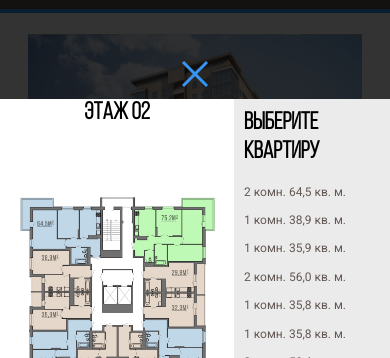
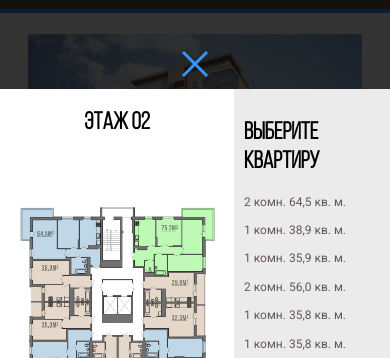
Before and after one commit to Lattecup/Melody, a plain HTML site: page index.html in a window 390 px wide. Both pictures are taken after a click on the button "Смотреть квартиры на этаже". Shown: the part 113-471 px from the top of the page. Drawn offline with nearby package versions, Linux system fonts and the light colour scheme.

Commit message:
fix: adaptive

```diff
--- a/blocks/popup/__title/popup__title.css
+++ b/blocks/popup/__title/popup__title.css
@@ -8,12 +8,12 @@
 
 @media screen and (max-width: 845px) {
   .popup__title {
-    margin: 0 0 15px;
+    margin: 20px 0 15px;
   }
 }
 
 @media screen and (max-width: 620px) {
   .popup__title {
-    margin: 0;
+    margin: 20px 0 0;
   }
 }
```
